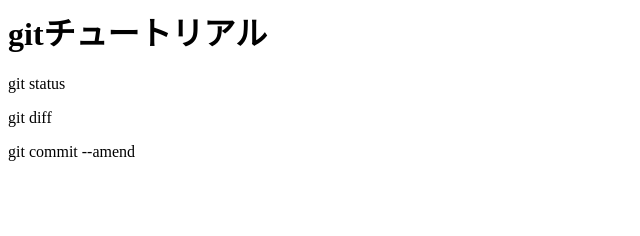
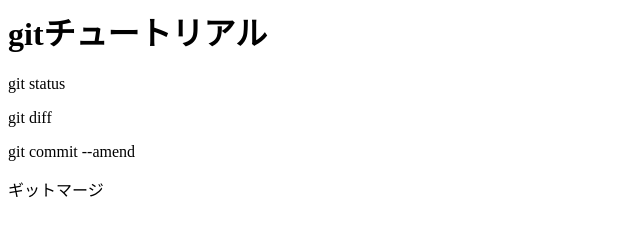
Before and after one commit to nscfmk/git_tutorial, a plain HTML site: page index.html in a window 1280 px wide. Shown: the full height of the page, 0-640 px from the left. Drawn offline with Linux system fonts and the light colour scheme.

Commit message:
ギットマージ

```diff
--- a/index.html
+++ b/index.html
@@ -2,3 +2,4 @@
 <p>git status</p>
 <p>git diff</p>
 <p>git commit --amend</p>
+<p>ギットマージ</p>
```
